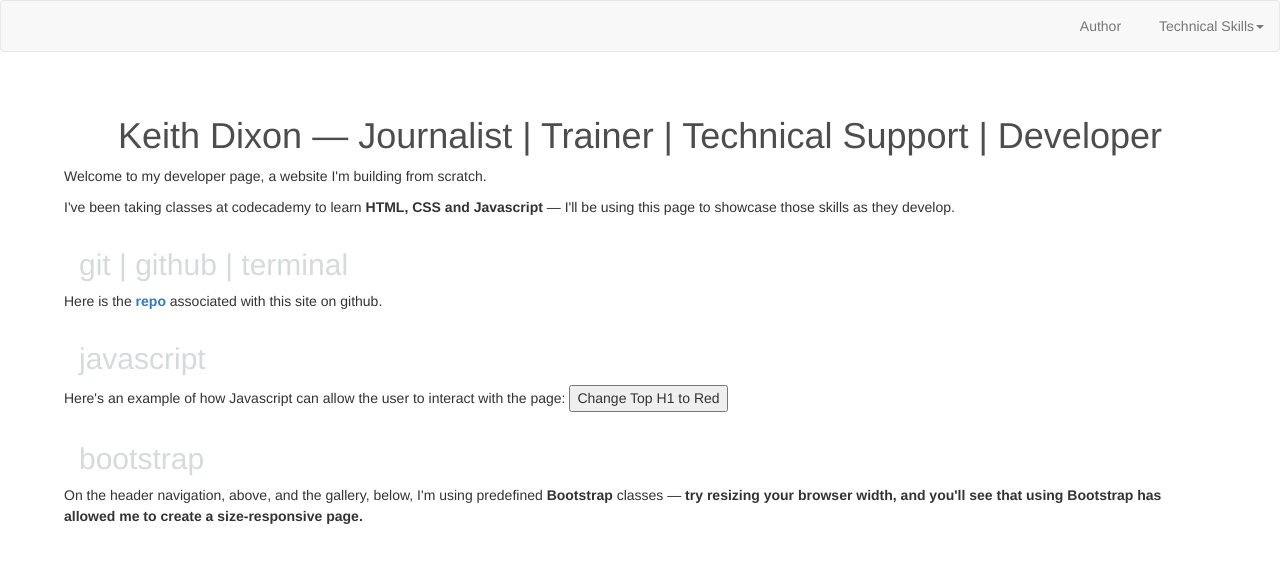
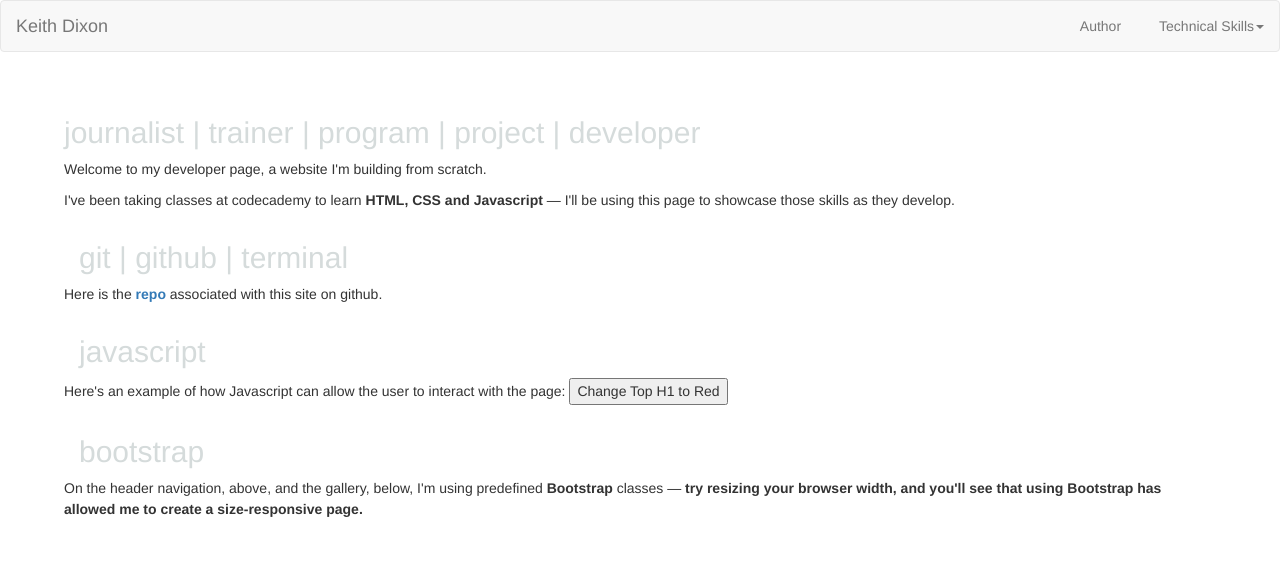
Before and after one commit to kedixo/developer-skills, a plain HTML site: page index.html in a window 1280 px wide. Shown: the top 581 px of the page. Drawn offline with nearby package versions, Linux system fonts and the light colour scheme.

Commit message:
Update index.html

```diff
--- a/index.html
+++ b/index.html
@@ -10,6 +10,7 @@
 <body>
 <nav class="navbar navbar-default">
   <div class="container-fluid">
+          <a class="navbar-brand" href="#">Keith Dixon</a>
       <ul class="nav navbar-nav navbar-right">
         <li><a href="http://www.readkeithdixon.com">Author</a></li>
        <li class="dropdown">
@@ -52,7 +53,7 @@
   </div><!-- /.container-fluid -->
 </nav>
   <div class="main">
-    <h1 class="text-center" id="mainHead">Keith Dixon — Journalist | Trainer | Technical Support | Developer</h1>
+    <h2 class="text-center" id="mainHead">journalist | trainer | program | project | developer</h2>
 
   <p>Welcome to my developer page, a website I'm building from scratch.</p>
   <p>I've been taking classes at codecademy to learn <b>HTML, CSS and Javascript</b> — I'll be using this page to showcase those skills as they develop.</p>
```
